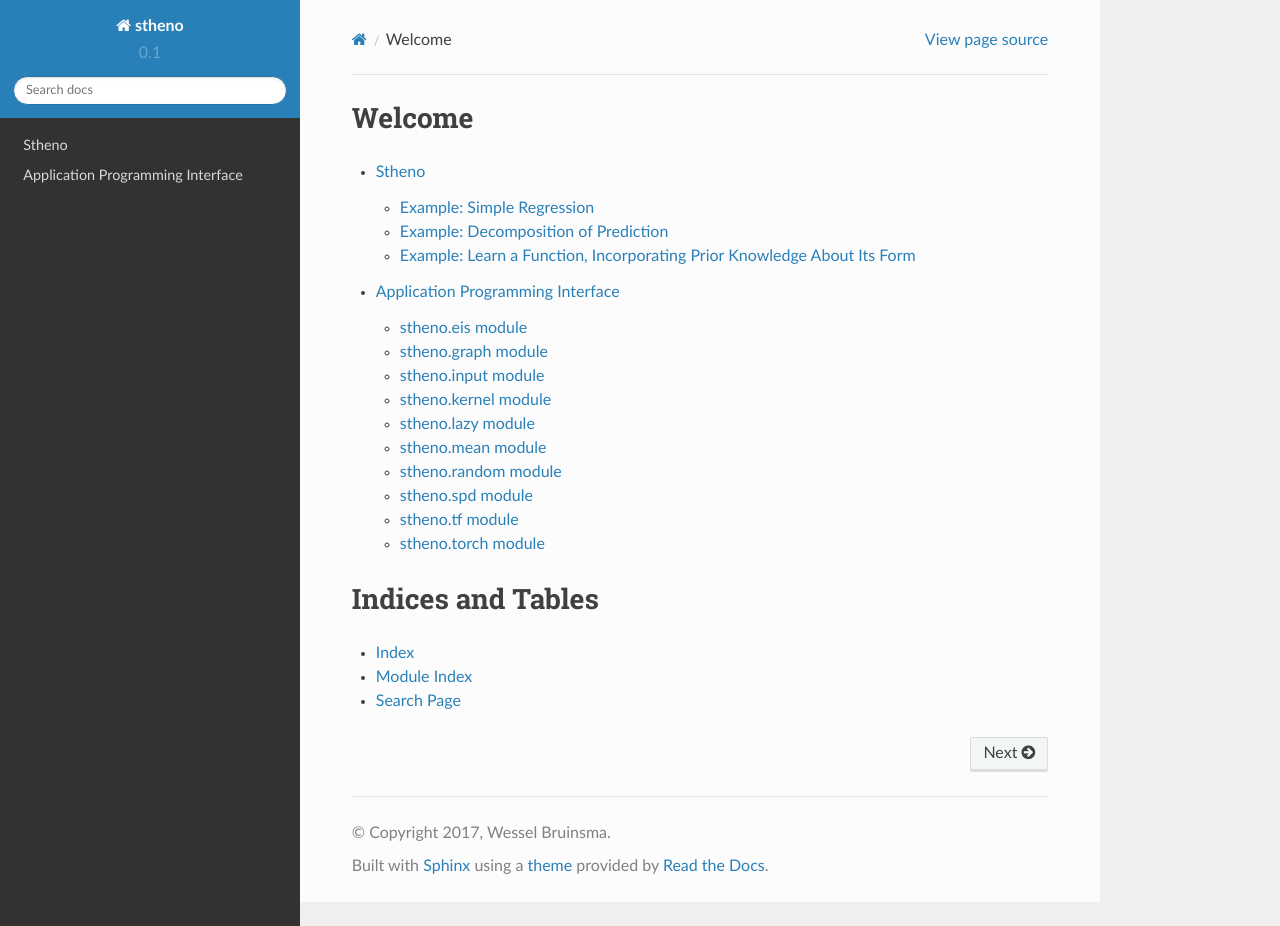
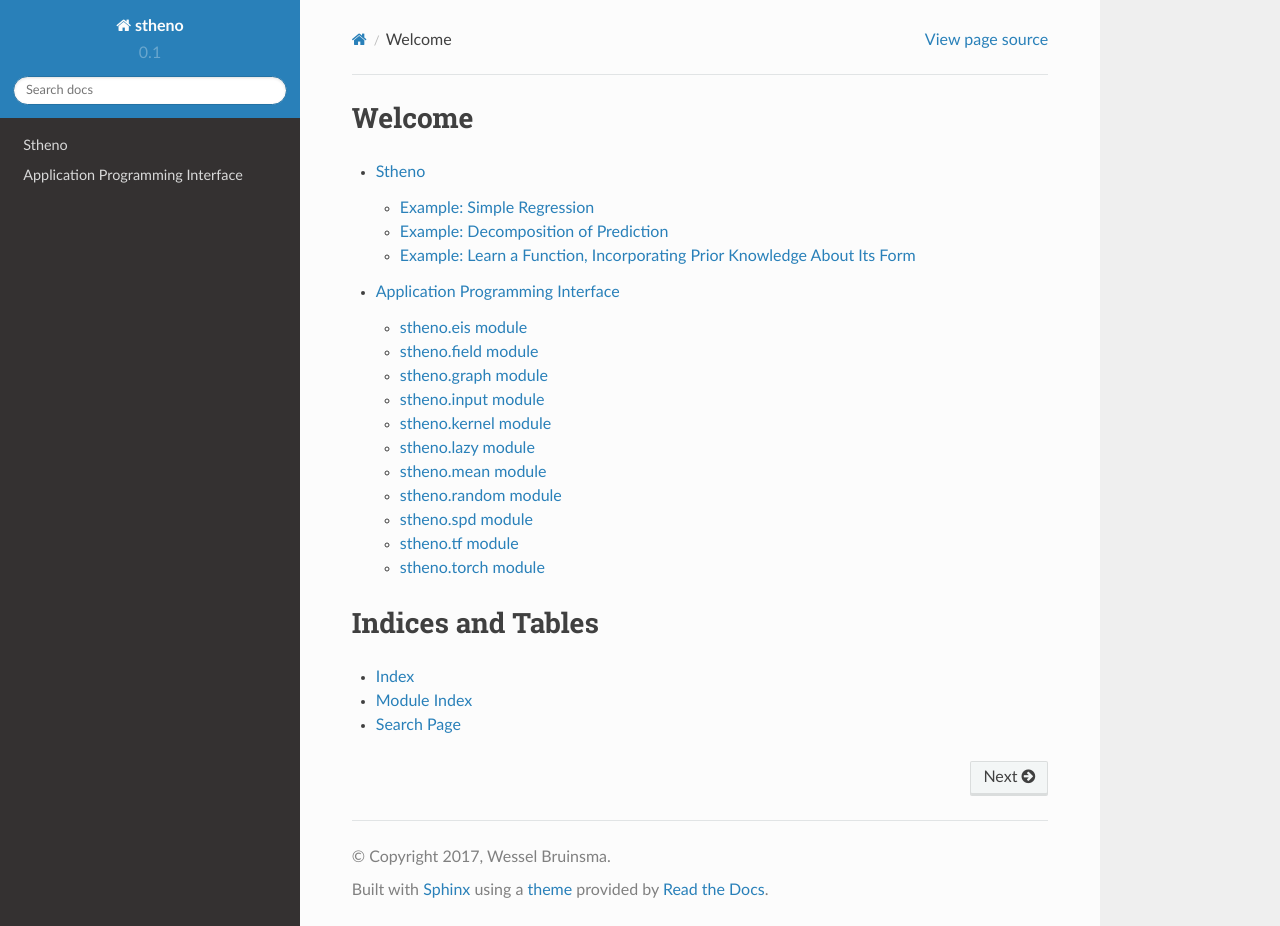
Before and after one commit to wesselb/stheno, a Sphinx documentation site: the page built from doc/index.rst, in a window 1280 px wide and 926 px high. Built offline with Sphinx 7.4.7 and the Read the Docs theme 2.0.0, drawn with Linux system fonts in a browser that asks for light colours.

Commit message:
Add docs

```diff
--- /dev/null
+++ b/doc/source/stheno.field.rst
@@ -0,0 +1,7 @@
+stheno.field module
+===================
+
+.. automodule:: stheno.field
+    :members:
+    :undoc-members:
+    :show-inheritance:
```
Also changed, not shown: doc/readme.rst (+4 -4 lines).
